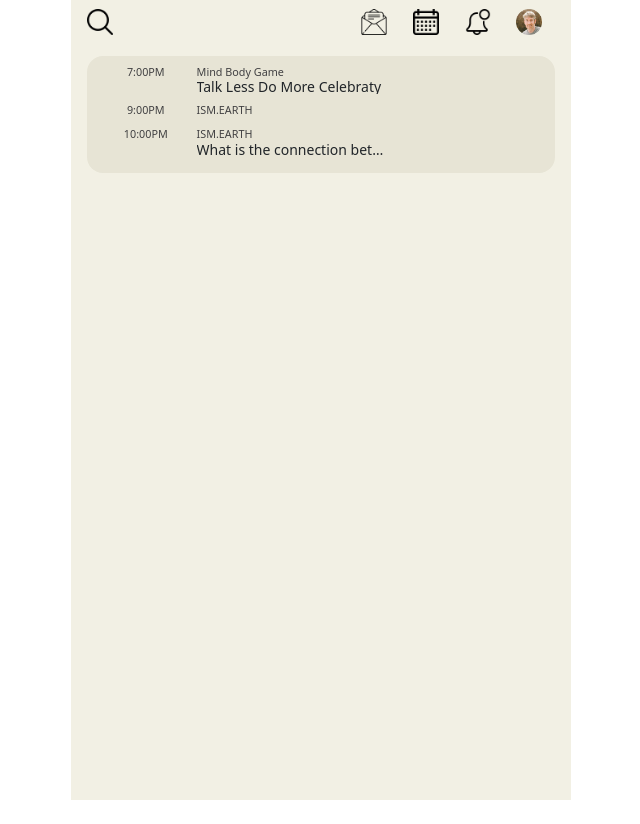
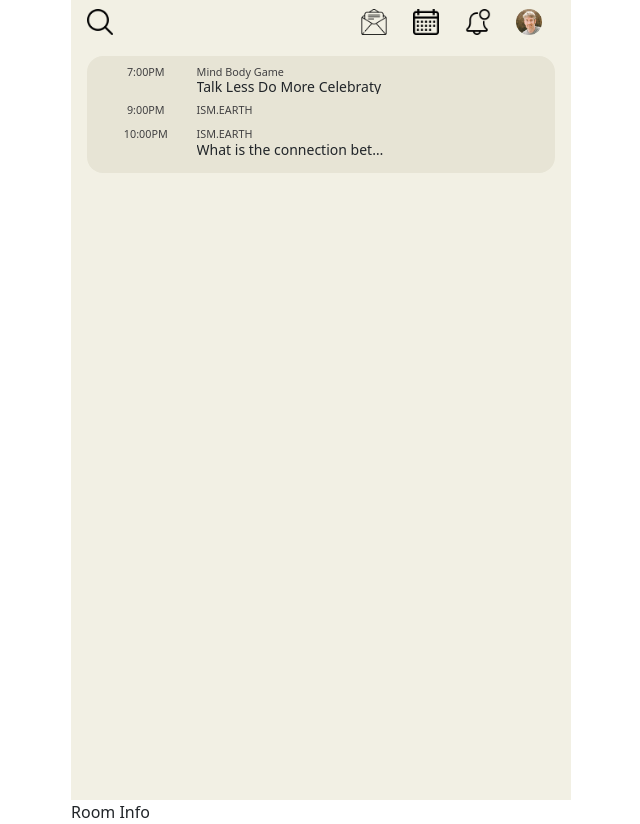
Before and after one commit to adarshtiwari1998/clubhouse-web-app, a React (Create React App) app: page /home in a window 1280 px wide. Shown: the whole page, without its empty margins (319-959 px from the left). Before the commit the page ends 800 px from the top, so only its background shows below. Built offline with nearby package versions, Linux system fonts and the light colour scheme.

Commit message:
components-> new components added roominfocard

```diff
--- /dev/null
+++ b/src/Components/RoomInfoCard.js
@@ -0,0 +1,11 @@
+import React from 'react'
+
+function RoomInfoCard() {
+    return (
+        <div>
+            Room Info
+        </div>
+    )
+}
+
+export default RoomInfoCard
--- a/src/pages/Home.js
+++ b/src/pages/Home.js
@@ -1,6 +1,7 @@
 import React from "react";
 import DailyInfoCard from "../Components/DailyInfoCard";
 import Header from "../Components/Header";
+import RoomInfoCard from "../Components/RoomInfoCard";
 import style from "../style/home.module.css";
 
 function Home() {
@@ -9,7 +10,10 @@ function Home() {
     <>
       <Header />
       <div className={style.home_container}>
-        <DailyInfoCard />
+       <DailyInfoCard />
+      </div>
+      <div className="">
+       <RoomInfoCard />
       </div>
     </>
   )
```
